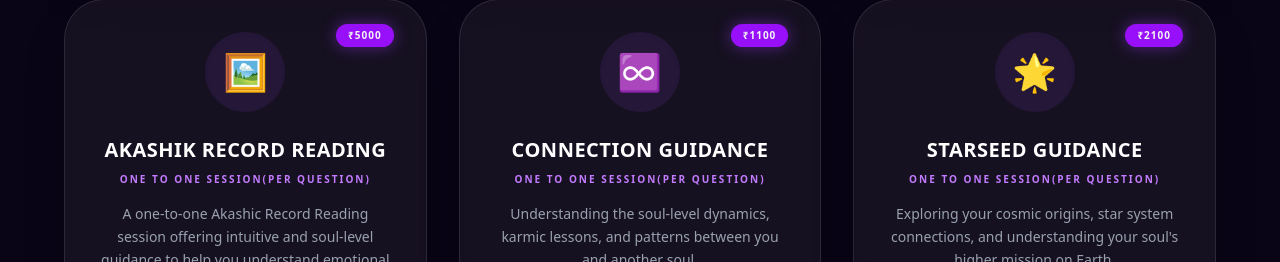
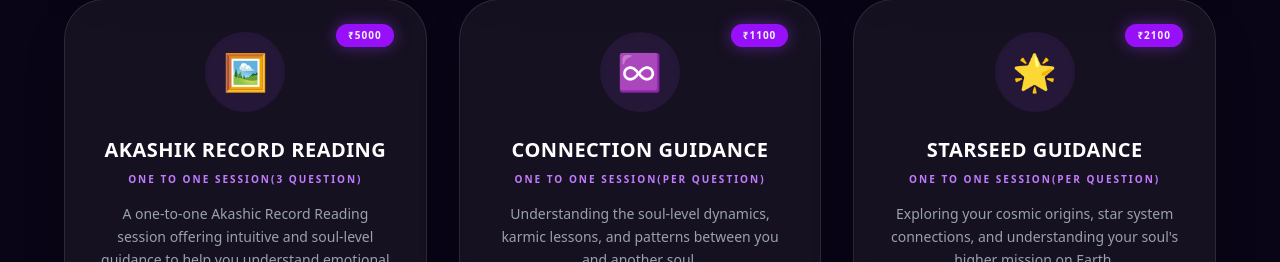
Before and after one commit to RanjanaDevi1104/SurbhiProject, a React (Vite) app in the folder frontedproject/: page /services in a window 1280 px wide. Shown: the part 872-1134 px from the top of the page. Built offline with nearby package versions, Linux system fonts and the light colour scheme; sample sign-in values are in the browser's storage.

Commit message:
new  data

```diff
--- a/frontedproject/src/Pages/Services.jsx
+++ b/frontedproject/src/Pages/Services.jsx
@@ -29,10 +29,10 @@ export default function Services() {
     {
       name: " Akashik Record Reading",
       icon: "🖼️",
-      duration: "one to one Session(per question)",
+      duration: "one to one Session(3 question)",
       price: "₹5000",
       desc: "A one-to-one Akashic Record Reading session offering intuitive and soul-level guidance to help you understand emotional patterns, life lessons, and inner blocks connected to your current situation.",
-      link: "https://wa.me/919805210692?text=Hello%20I%20want%20to%20book%20Photo%20Energy%20Reading%20(₹5000)",
+      link: "https://wa.me/919805210692?text=Hello%20I%20want%20to%20book%20Akashik%20Record%20Reading%20(₹5000)",
     },
     {
       name: "Connection Guidance",
```
